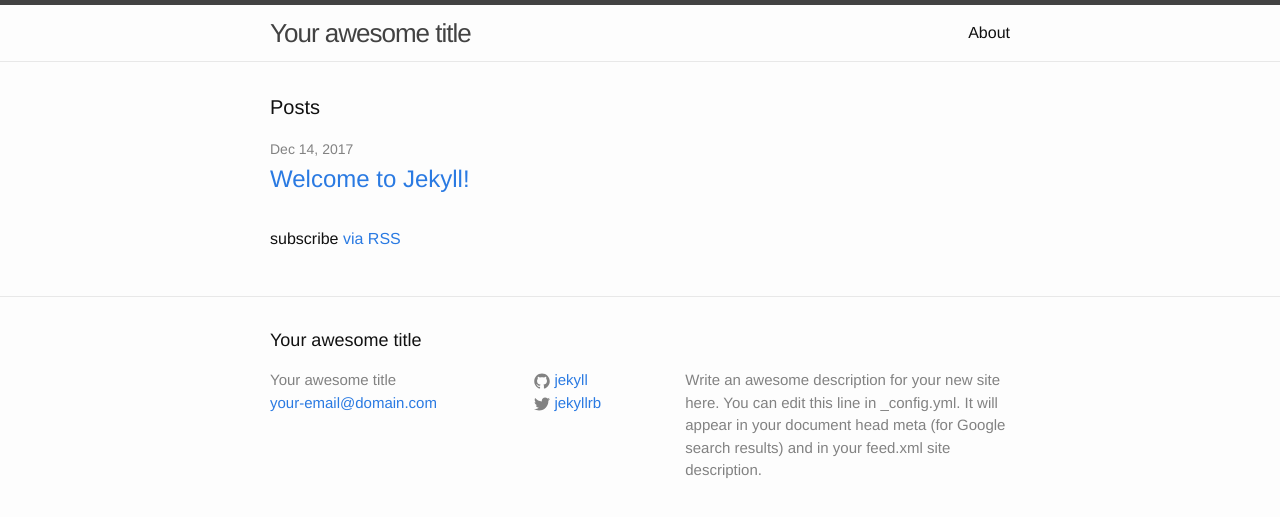
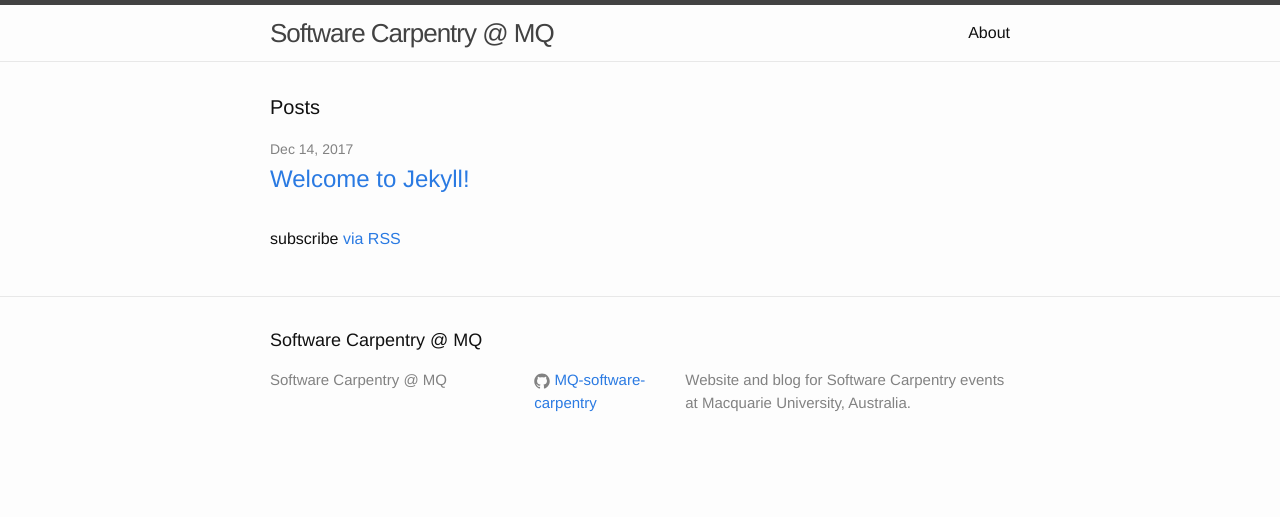
Before and after one commit to MQ-software-carpentry/MQ-software-carpentry.github.io, a Jekyll site: the page built from index.html, in a window 1280 px wide. Shown: the top 517 px of the page. Built offline with Jekyll 4.4.1, drawn with Linux system fonts in a browser that asks for light colours.

Commit message:
Update _config.yml

```diff
--- a/_config.yml
+++ b/_config.yml
@@ -6,16 +6,14 @@
 # 'jekyll serve'. If you change this file, please restart the server process.
 
 # Site settings
-title: Your awesome title
-email: your-email@domain.com
+title: Software Carpentry @ MQ
+#email: your-email@domain.com
 description: > # this means to ignore newlines until "baseurl:"
-  Write an awesome description for your new site here. You can edit this
-  line in _config.yml. It will appear in your document head meta (for
-  Google search results) and in your feed.xml site description.
+  Website and blog for Software Carpentry events at Macquarie University, Australia.
 baseurl: "" # the subpath of your site, e.g. /blog
-url: "http://yourdomain.com" # the base hostname & protocol for your site
-twitter_username: jekyllrb
-github_username:  jekyll
+url: "MQ-software-carpentry.github.io" # the base hostname & protocol for your site
+#twitter_username: jekyllrb
+github_username:  MQ-software-carpentry
 
 # Build settings
 markdown: kramdown
```
